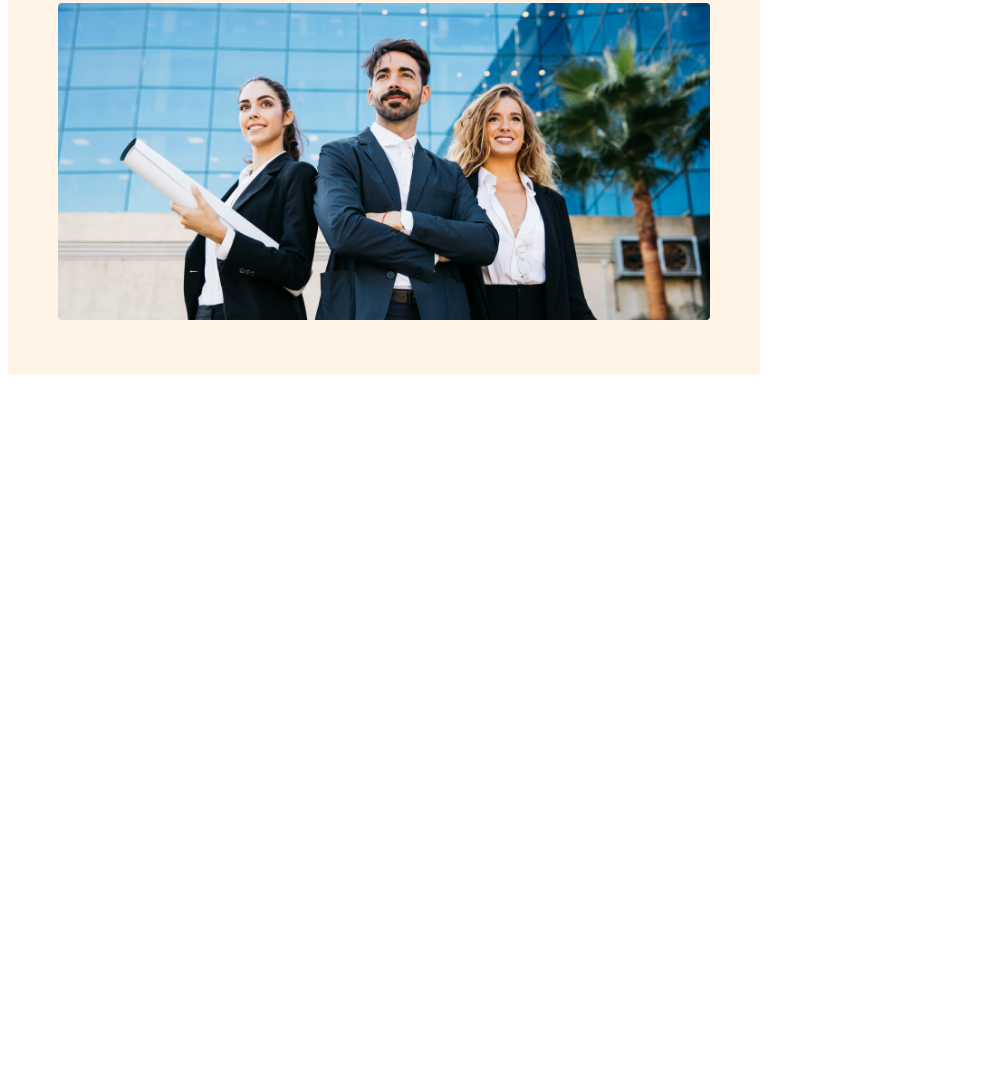
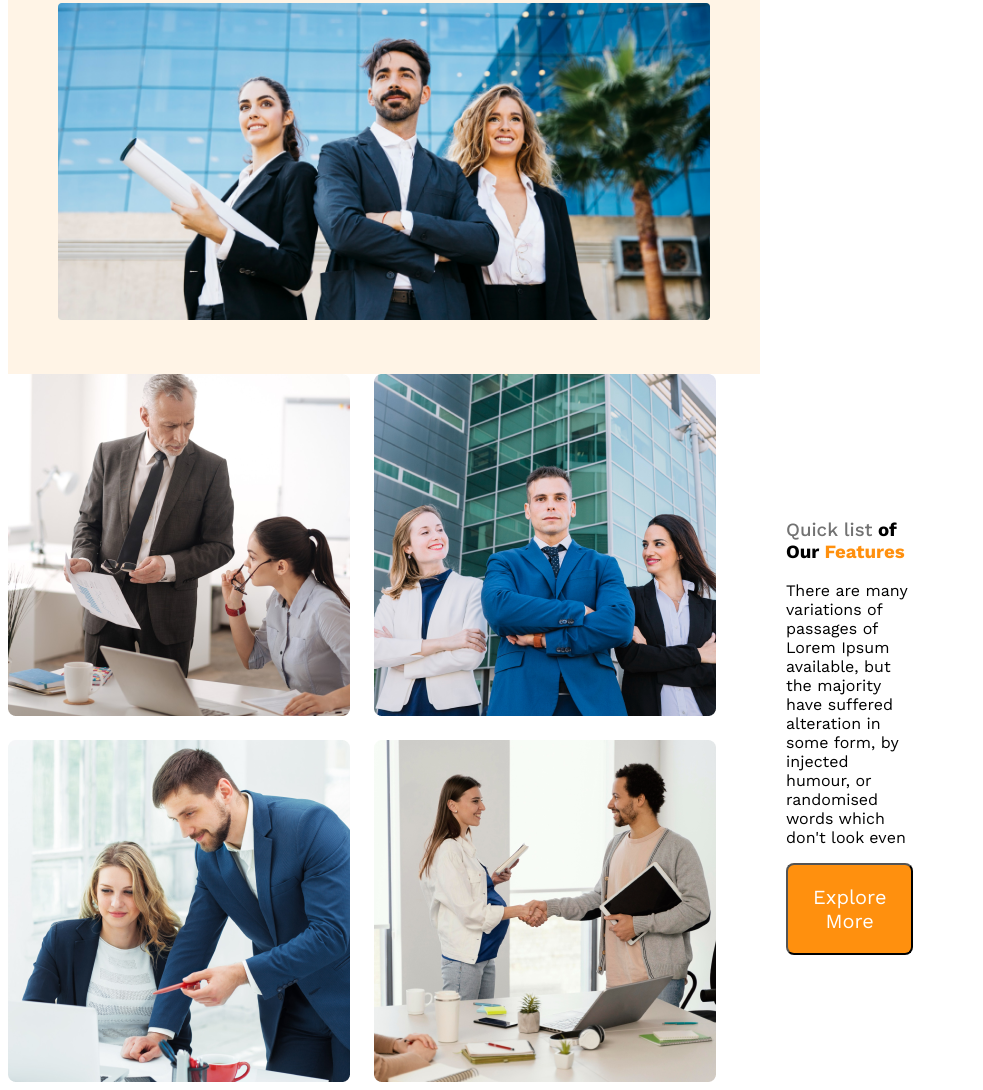
Before and after one commit to Akramcoderr/g3-architect-website, a plain HTML site: page index.html in a window 768 px wide. Shown: the part 650-1740 px from the top of the page, 983 px wide, since content can reach past the window. Before the commit the page ends 1032 px from the top, so only its background shows below. Drawn offline with nearby package versions, Linux system fonts and the light colour scheme.

Commit message:
main section content

```diff
--- a/index.html
+++ b/index.html
@@ -9,6 +9,7 @@
 </head>
 
 <body>
+    <!-- header start -->
     <header>
         <nav>
             <h3 class="nav-title">G3 Architects</h3>
@@ -28,7 +29,23 @@
             <img src="images/banner.png" alt="">
         </div>
     </header>
+    <!-- header end -->
     <main>
+        <!-- teams section start-->
+        <section class="teams-container">
+            <div class="teams-img-container">
+                <img src="images/team1.png" alt="">
+                <img src="images/team2.png" alt="">
+                <img src="images/team3.png" alt="">
+                <img src="images/team4.png" alt="">
+            </div>
+            <div class="teams-content">
+                <h3 class="teams-title"><span class="quick-list">Quick list</span> <span>of Our</span> <span class="text-features">Features</span></h3>
+                <p class="teams-description">There are many variations of passages of Lorem Ipsum available, but the majority have suffered alteration in some form, by injected humour, or randomised words which don't look even</p>
+                <button class="btn-primary">Explore More</button>
+
+            </div>
+        </section>
 
     </main>
     <footer>
--- a/styles/architect.css
+++ b/styles/architect.css
@@ -86,6 +86,7 @@ nav li a {
     nav{
         flex-direction: column;
     }
+
 }
 
 /* tablet or medium devices*/
@@ -96,4 +97,36 @@ nav li a {
     nav{
         flex-direction: column;
     }
+
+/* main styles */
+main{
+    max: width 1400px;
+    margin:0 auto ;
 }
+
+/* teams styles */
+
+.teams-container{
+    display: flex;
+    align-items: center;
+}
+.teams-img-container{
+    display: grid;
+    grid-template-columns: repeat(2, 1fr);
+    gap: 1.5rem;
+}
+.teams-content{
+    padding-right: 70px;
+    padding-left: 70px;
+}
+.teams-title{
+    font: size 2.8rem;
+}
+.teams-title .quick-list{
+   color: #727272;
+   font-weight: 500;
+}
+.teams-title .text-features{
+    color: #FF900E;
+    font-weight: 700;
+}
```
